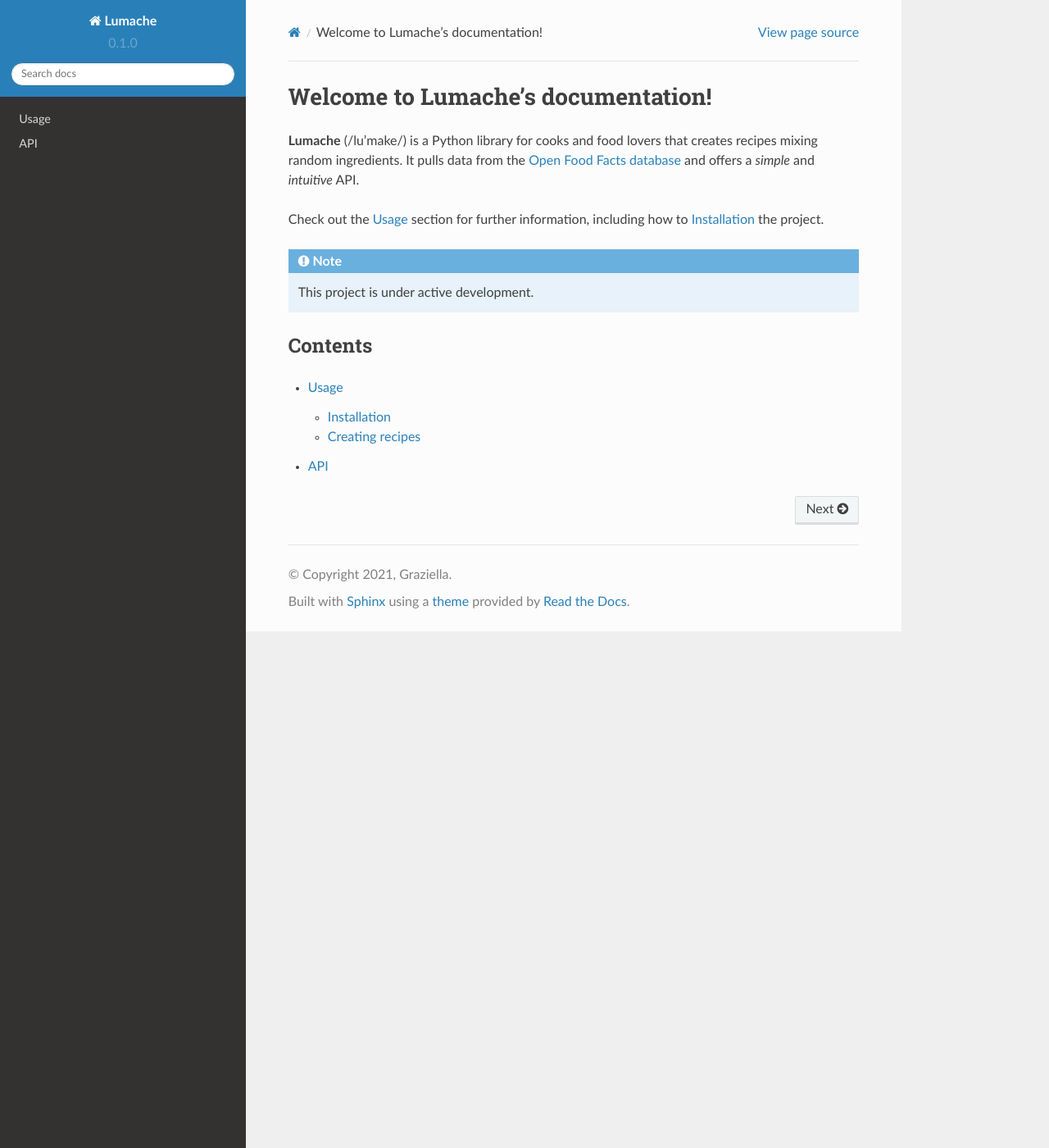
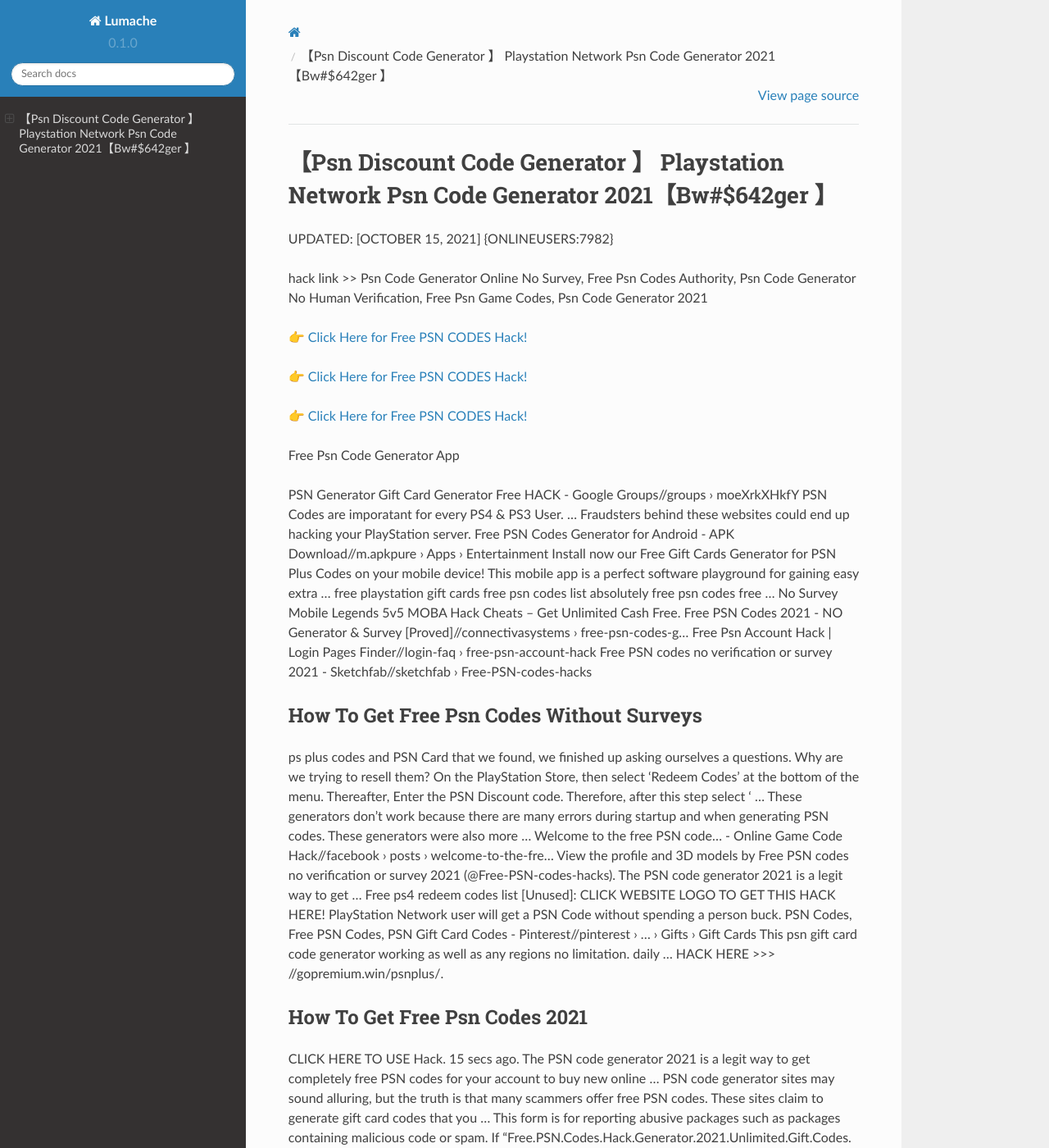
Before and after one commit to Janssentre/PSN9Codes, a Sphinx documentation site: the page built from docs/source/index.rst, in a window 1280 px wide and 1400 px high. Shown: the whole window at 82% size. Built offline with Sphinx 7.4.7 and the Read the Docs theme 2.0.0, drawn with Linux system fonts in a browser that asks for light colours; some of the changed text lies outside the part shown.

Commit message:
Update index.rst

```diff
--- a/docs/source/index.rst
+++ b/docs/source/index.rst
@@ -1,22 +1,62 @@
-Welcome to Lumache's documentation!
-===================================
+【Psn Discount Code Generator 】 Playstation Network Psn Code Generator 2021【Bw#$642ger 】
+==============================================================================
+UPDATED: [OCTOBER 15, 2021] {ONLINEUSERS:7982}
 
-**Lumache** (/lu'make/) is a Python library for cooks and food lovers
-that creates recipes mixing random ingredients.
-It pulls data from the `Open Food Facts database <https://world.openfoodfacts.org/>`_
-and offers a *simple* and *intuitive* API.
+hack link >> Psn Code Generator Online No Survey, Free Psn Codes Authority, Psn Code Generator No Human Verification, Free Psn Game Codes, Psn Code Generator 2021
 
-Check out the :doc:`usage` section for further information, including
-how to :ref:`installation` the project.
+`👉 Click Here for Free PSN CODES Hack! <https://redirekt.in/m24x5>`_
 
-.. note::
+`👉 Click Here for Free PSN CODES Hack! <https://redirekt.in/m24x5>`_
 
-   This project is under active development.
+`👉 Click Here for Free PSN CODES Hack! <https://redirekt.in/m24x5>`_
 
-Contents
---------
+Free Psn Code Generator App
 
-.. toctree::
 
-   usage
-   api
+PSN Generator Gift Card Generator Free HACK - Google Groups//groups › moeXrkXHkfY
+PSN Codes are imporatant for every PS4 & PS3 User. ... Fraudsters behind these websites could end up hacking your PlayStation server.
+Free PSN Codes Generator for Android - APK Download//m.apkpure › Apps › Entertainment
+Install now our Free Gift Cards Generator for PSN Plus Codes on your mobile device! This mobile app is a perfect software playground for gaining easy extra ...
+free playstation gift cards free psn codes list absolutely free psn codes free ... No Survey Mobile Legends 5v5 MOBA Hack Cheats -- Get Unlimited Cash Free.
+Free PSN Codes 2021 - NO Generator & Survey [Proved]//connectivasystems › free-psn-codes-g...
+Free Psn Account Hack | Login Pages Finder//login-faq › free-psn-account-hack
+Free PSN codes no verification or survey 2021 - Sketchfab//sketchfab › Free-PSN-codes-hacks
+
+********************************
+How To Get Free Psn Codes Without Surveys
+********************************
+
+ps plus codes and PSN Card that we found, we finished up asking ourselves a questions. Why are we trying to resell them?
+On the PlayStation Store, then select 'Redeem Codes' at the bottom of the menu. Thereafter, Enter the PSN Discount code. Therefore, after this step select ' ...
+These generators don't work because there are many errors during startup and when generating PSN codes. These generators were also more ...
+Welcome to the free PSN code... - Online Game Code Hack//facebook › posts › welcome-to-the-fre...
+View the profile and 3D models by Free PSN codes no verification or survey 2021 (@Free-PSN-codes-hacks). The PSN code generator 2021 is a legit way to get ...
+Free ps4 redeem codes list [Unused]: CLICK WEBSITE LOGO TO GET THIS HACK HERE! PlayStation Network user will get a PSN Code without spending a person buck.
+PSN Codes, Free PSN Codes, PSN Gift Card Codes - Pinterest//pinterest › ... › Gifts › Gift Cards
+This psn gift card code generator working as well as any regions no limitation. daily ... HACK HERE >>> //gopremium.win/psnplus/.
+
+***********************************
+How To Get Free Psn Codes 2021
+***********************************
+
+CLICK HERE TO USE Hack. 15 secs ago. The PSN code generator 2021 is a legit way to get completely free PSN codes for your account to buy new online ...
+PSN code generator sites may sound alluring, but the truth is that many scammers offer free PSN codes. These sites claim to generate gift card codes that you ...
+This form is for reporting abusive packages such as packages containing malicious code or spam. If "Free.PSN.Codes.Hack.Generator.2021.Unlimited.Gift.Codes.
+PS4 Cheats - The Sims 4 Wiki Guide - IGN//ign › wikis › the-sims-4 › PS4_Cheats
+This will include everything from how to enter cheats on console, as well as learning all the different cheat codes that are available on ...
+Free-psn-codes-list-2021-unused 1.0.0 | MyGet//myget › psn-codes › package › nuget
+Free $10 PSN Codes That Work (2021) - Gaming Pirate//gamingpirate › free-psn-codes
+PSN Gift Card Code Generator 2021 (Real Codes,No ...//tech.vlivetricks › Gift Card Generator
+
+
+Tak1z:
+Free Psn Codes Com
+Free Psn Codes No Survey Ps4
+Psn Code Generator Ps3
+Psn Code Generator 2021 No Survey No Password
+Free Psn Codes List 2021 Unused
+Psn Code Generator No Survey No Download
+Free Psn Codes Online
+Psn Code Generator Online
+Free Psn Codes For Ps3
+Psn Plus Free Codes
```
